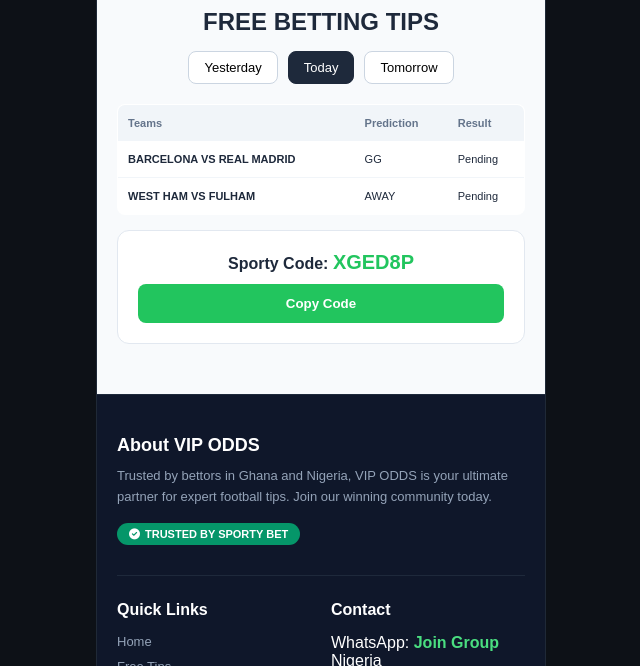
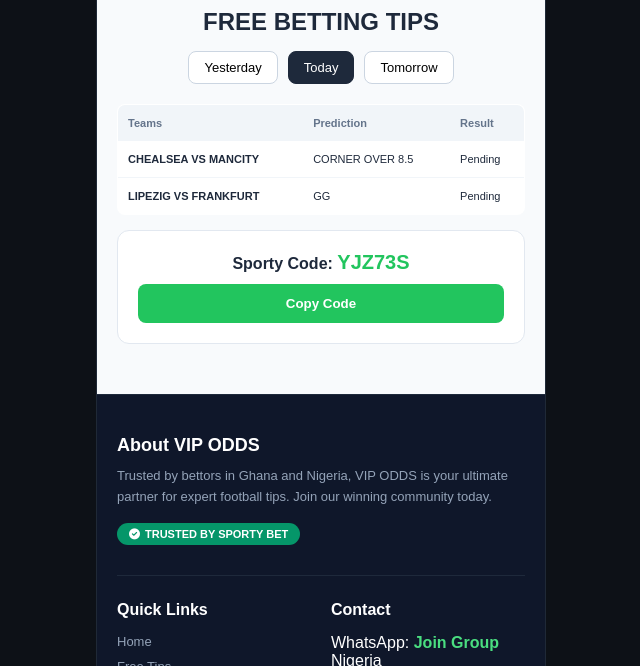
Before and after one commit to callmekome/Josh-, a plain HTML site: page index.html in a window 1280 px wide. Shown: the part 434-1100 px from the top of the page, without its empty margins (319-959 px from the left). Drawn offline with Linux system fonts and the light colour scheme.

Commit message:
Update index.html

```diff
--- a/index.html
+++ b/index.html
@@ -147,16 +147,16 @@
     <script>
         const appData = {
     today: {
-        code: "XGED8P",
+        code: "YJZ73S",
         games: [
             {
-                teams: "BARCELONA VS REAL MADRID",
-                pred: "GG",
+                teams: "CHEALSEA VS MANCITY",
+                pred: "CORNER OVER 8.5",
                 res: "Pending"
             },
             {
-                teams: "WEST HAM VS FULHAM",
-                pred: "AWAY",
+                teams: "LIPEZIG VS FRANKFURT",
+                pred: "GG",
                 res: "Pending"
             }
         ]
```
